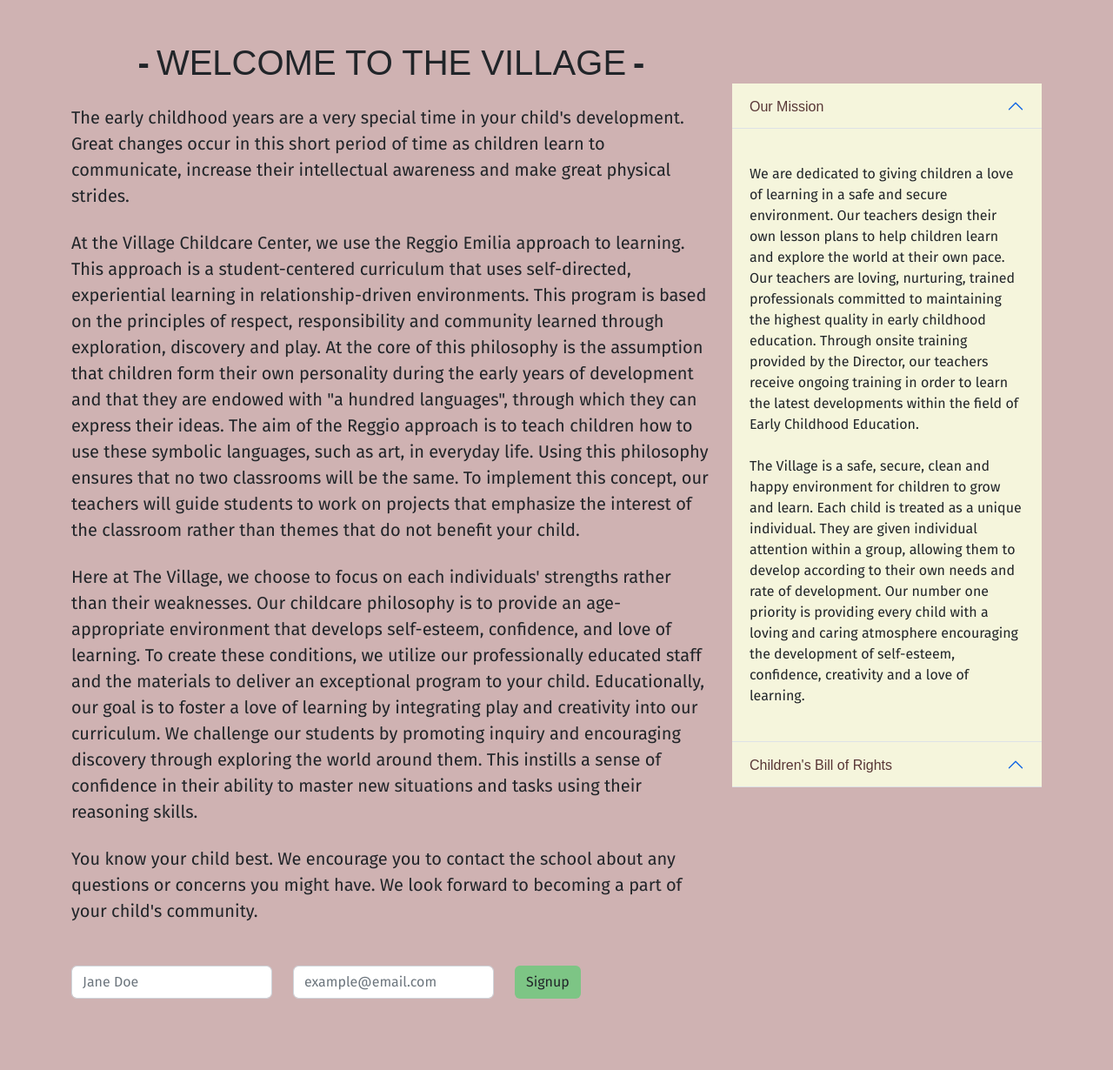
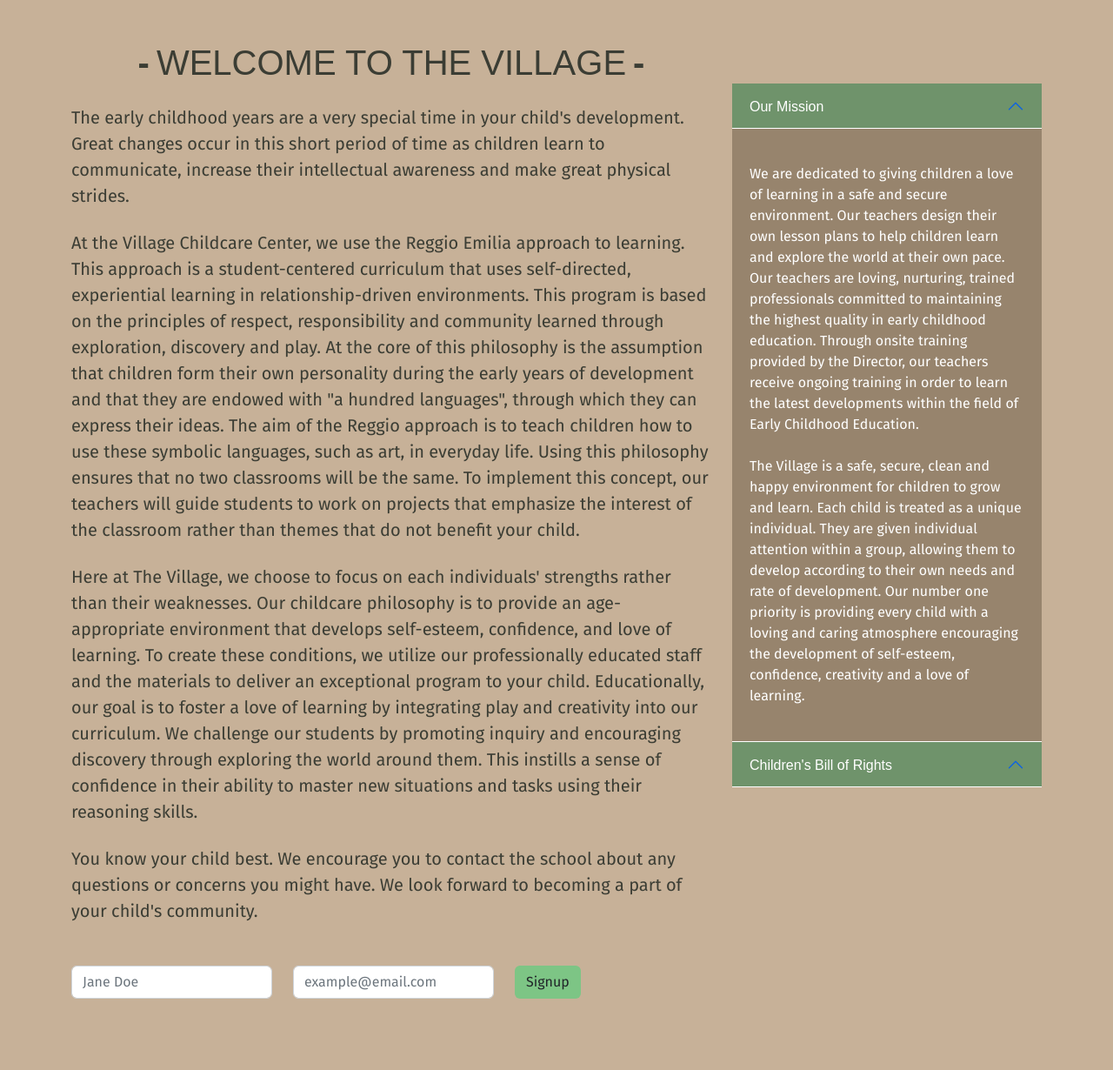
Before and after one commit to mwagner4084/villagechildcarecenter, a Django app: page /welcome/ in a window 1280 px wide, after a click on "Our Mission". Shown: the part 98-1328 px from the top of the page at 87% size. Run offline with Django 4.2, Linux system fonts and the light colour scheme; data that the repository does not hold is empty; parts of the project's set-up code (start-up, migrations or seed data) failed here and were passed over; some libraries are stand-ins or nearby versions.

Commit message:
update css classes

```diff
--- a/static/css/base.css
+++ b/static/css/base.css
@@ -6,10 +6,19 @@
 }
 
 :root {
-    --bs-body-font-family: "Fira Sans", sans-serif;
+    --th-color-green: #8ab885;
+    --th-color-eggshell: #fcefd5;
+    --th-color-gray: #3b3d34;
+    --th-color-beige: #e2cfb8;
+
     --heading-font-family: 'Marker Felt', fantasy;
     --navbar-font-family: "Trueno", sans-serif;
+
+    --bs-body-font-family: "Fira Sans", sans-serif;
     --bs-body-font-weight: 400;
+    --bs-body-color: var(--th-color-gray);
+    --bs-primary: var(--th-color-green);
+    --bs-primary-rgb: 138, 184, 133;
 }
 
 h1,
@@ -22,7 +31,7 @@ h6 {
 }
 
 .navbar {
-    background-color: rgb(127, 183, 143);
+    background-color: var(--th-color-green);
 }
 
 .navbar a {
@@ -55,49 +64,54 @@ header {
     max-width: 700px;
 }
 
+.bg-green {
+    background-color: var(--th-color-green) !important;
+}
+
+.bg-eggshell {
+    background-color: var(--th-color-eggshell) !important;
+}
+
+.bg-beige {
+    background-color: var(--th-color-beige) !important;
+}
+
 .home-body {
-    background-color: blanchedalmond;
+    background-color: #f6e1b5;
     align-items: center;
     text-align: center;
 }
 
 .classrooms-body {
-    background-color: rgb(224, 205, 216);
+    background-color: #e5d8bf;
 }
 
 .welcome-body {
-    background-color: rgb(207, 178, 178);
+    background-color: #c7b198;
 }
 
-.accordion-body {
-    background-color: beige;
-}
 
 .steam-body {
-    background-color: rgb(242, 219, 186);
+    background-color: #f6e1b5;
 }
 
 .preschool-body {
-    background-color: rgb(216, 193, 157);
+    background-color: #c7b198;
 }
 
 .school-body {
-    background-color: rgb(224, 205, 216);
-}
-
-.potty-body {
-    background-color: rgb(207, 178, 178);
+    background-color: #e5d8bf;
 }
 
 .contact-body {
-    background-color: rgb(216, 193, 157);
+    background-color: #f6e1b5;
 }
 
 .max-md {
     max-width: 768px
 }
 
-.accordion-welcome {
+/* .accordion-welcome {
     --bs-accordion-bg: beige !important;
     color:rgb(88, 54, 54) !important;
     --bs-accordion-border-color: rgb(59, 32, 32);
@@ -107,17 +121,17 @@ header {
     --bs-accordion-btn-focus-border-color: rgb(59, 32, 32) !important;
 }
 
-.accordion-button:not(.collapsed) {
+.accordion-button collapsed:not(.collapsed) {
     color: rgb(88, 54, 54);
     background-color: beige;
 }
 
-.accordion-button:focus {
+.accordion-button collapsed:focus {
     border-color:rgb(88, 54, 54) !important;
     box-shadow: beige !important;
     color: rgb(88, 54, 54) !important;
     background-color: beige !important;
-}
+} */
 
 .class-img {
     max-width: 100%;
@@ -152,6 +166,10 @@ p {
     margin: 1.5rem 0;
 }
 
+.start-initial {
+    left: initial !important;
+}
+
 .rte img {
     max-width: 100%;
 }
@@ -161,3 +179,24 @@ p {
     padding-left: 0;
     list-style: none;
 }
+
+.site-logo {
+    filter: brightness(0);
+}
+
+.accordion {
+    --bs-accordion-color: var(--bs-body-color);
+    --bs-accordion-bg: #6f936b;
+    --bs-accordion-border-color: white;
+    --bs-accordion-btn-color: white;
+    --bs-accordion-btn-bg: var(--bs-accordion-bg);
+    --bs-accordion-btn-focus-border-color: #4f6b4c;
+    --bs-accordion-btn-focus-box-shadow: 0 0 0 0.25rem rgba(58, 110, 52, 0.25);
+    --bs-accordion-active-color: white;
+    --bs-accordion-active-bg: rgb(111, 147, 107);
+}
+
+.accordion-body {
+    background-color: #97846d;
+    color: white;
+}
```
